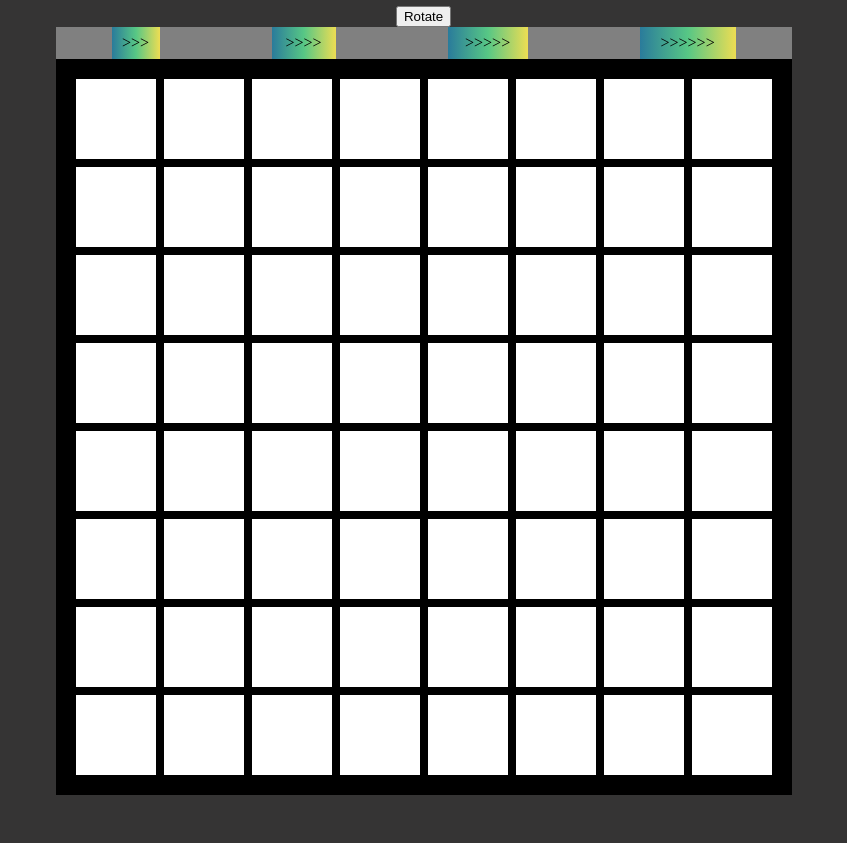
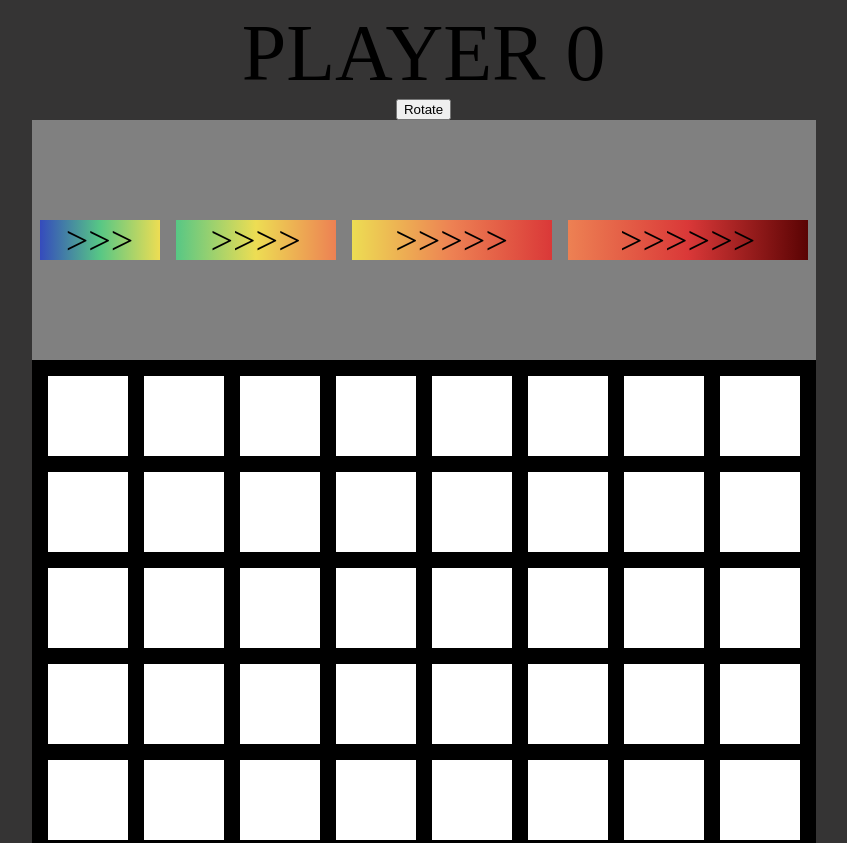
Before and after one commit to williams-derek-j/battleship, a website built with webpack: page src/template.html in a window 1280 px wide. Shown: the top 843 px of the page, without its empty margins (218-1065 px from the left). Before the commit the page ends 800 px from the top, so only its background shows below. Built offline with nearby package versions, Linux system fonts and the light colour scheme.

Commit message:
styles improved

```diff
--- a/src/Game.js
+++ b/src/Game.js
@@ -44,32 +44,51 @@ export default class Game {
     }
 
     play() {
+        console.log('pl', this)
+        this.events.off('Attack')
+        this.events.off('All ships placed')
+
         console.log('play() called')
         if (this.survivors.length > 1) {
-            const player = this.survivors[this.turn]
+            const player = this.survivors[this.turn - 1]
+            console.log('pl, pl:',player, this.turn)
+
+            if (player.allShipsPlaced === false) {
+                this.events.on('All ships placed', this.play.bind(this))
+            } else {
+                console.log('success')
+                this.events.on('Attack', this.sendAttempt.bind(this) ) /*
+                (event) => {
+                    this.sendAttempt(data)
+                    this.turn += 1
+                    this.play()
+                })*/
+            }
 
             player.render = undefined // create render
             const render = player.render
 
             while (this.container.firstChild) {
+                console.log('clearing container')
                 this.container.removeChild(this.container.lastChild)
             }
+            this.container.textContent = `PLAYER ${player.id}`
             console.log('play(); current player render:', render)
             this.container.appendChild(render)
 
-            this.events.on('Attack', (event) => {
-                this.turn += 1
-                this.play()
-            })
         }
     }
 
     sendAttempt(data) {
+        console.log('sendAttempt', data, this)
+        this.turn += 1
+
         this.players.forEach(player => {
             if (player !== data.player) { // everyone who isn't the player sending the attempt
                 player.receive(data.square, data.player)
             }
         })
+        this.play()
     }
 
     sendHit(data) {
--- a/src/Gameboard.js
+++ b/src/Gameboard.js
@@ -131,7 +131,7 @@ export default class Gameboard {
                             })
                         } else {
                             if (this.defense[index] === 1) {
-                                square.classList.add('ship')
+                                square.classList.add('occupied')
                             } else if (this.defense[index] === 2) {
                                 square.classList.add('damage')
                             } else if (this.defense[index] === 3) {
@@ -175,7 +175,7 @@ export default class Gameboard {
                     const row = document.createElement('div')
 
                     for (let j = 0; j < this.length; j++) {
-                        const index = ((board.length * this.length) + row.length)
+                        const index = ((board.children.length * this.length) + row.children.length)
 
                         const square = document.createElement('div')
                         square.classList.add('square')
@@ -191,6 +191,7 @@ export default class Gameboard {
                         }
 
                         square.addEventListener('click', (event) => {
+                            console.log('cb',index)
                             callback(index)
                         })
                         row.append(square)
@@ -208,7 +209,7 @@ export default class Gameboard {
         // if (this._renderDefense === null) {
         //     this.renderDefense = undefined
         // }
-        return this._renderDefense
+        return this._renderOffense
     }
 
     place(array) { // square is a decimal, 0 through board.length ** 2
@@ -230,7 +231,9 @@ export default class Gameboard {
         let sum = 0 // check if any of squares occupied
         for (let square of array) {
             if (board[square] !== undefined) {
-                sum += board[square]
+                if (board[square] === 1) {
+                    sum += board[square]
+                }
 
                 if (sum > 0) { // found occupied square
                     return false
@@ -261,7 +264,9 @@ export default class Gameboard {
     }
 
     attack(square, player) {
+        console.log('board attack', square, player)
         if (player.board === this) { // If true, parent of board is attacking, so this function was called to keep track of attacks -- Don't attack self!
+            console.log('self attack')
             const board = this.offense
 
             if (board[square] === 0) { // check validity of attack
@@ -276,6 +281,7 @@ export default class Gameboard {
                 return false
             }
         } else { // parent of board is being attacked
+            console.log('enemy attack')
             const board = this.defense
 
             if (board[square] === 1) {
--- a/src/Player.js
+++ b/src/Player.js
@@ -14,9 +14,6 @@ export default class Player {
         this.eventsP = eventsP;
 
         this.allShipsPlaced = false
-        this.events.on('All ships placed', (event) => {
-            this.allShipsPlaced = true
-        })
 
         this.ships = []
         for (let length of gameSettings.shipLengths) {
@@ -31,6 +28,8 @@ export default class Player {
     }
 
     set render(renderX) {
+        console.log('render player', this)
+
         if (renderX !== undefined) {
             this._render = renderX
         } else {
@@ -70,10 +69,11 @@ export default class Player {
                 })
 
                 renderX.appendChild(shipsContainer)
-            } else {
+            } else { // all ships placed
                 this.board.renderOffense = this.attack.bind(this)
 
                 let offense = this.board.renderOffense
+                console.log('append offense', offense)
                 renderX.append(offense)
             }
 
@@ -114,7 +114,9 @@ export default class Player {
                             return true // If any unplaced, return so code below isn't executed
                         }
                     }
-                    this.events.emit('All ships placed')
+                    console.log('All ships placed event emitting')
+                    this.allShipsPlaced = true
+                    this.eventsP.emit('All ships placed')
                     return true
                 }
             }
@@ -124,9 +126,11 @@ export default class Player {
     }
 
     receive(square, attacker) {
+        console.log('receive', square, 'attacker:', attacker, "this:", this)
         if (this.board.attack(square, attacker) === true) { // if true, successful attack
             for (let ship of this.ships) {
-                if (ship.pos.contains(square)) {
+                console.log(ship)
+                if (ship.pos.includes(square)) {
                     ship.health -= 1
                     break
                 }
--- a/src/Ship.js
+++ b/src/Ship.js
@@ -4,7 +4,7 @@ export default class Ship {
     constructor(length) {
         this.length = length
 
-        this.pos = []
+        this._pos = []
 
         this._health = length
         this.sunk = false
@@ -15,6 +15,22 @@ export default class Ship {
         this.events = new EventEmitter()
 
         this._render = null
+    }
+
+    set pos(pos) {
+        this._pos = pos
+
+        const parent = this.render.parentNode
+        for (let child of parent.children) {
+            if (child === this.render) {
+                parent.removeChild(this.render)
+            }
+        }
+        this.render = null
+    }
+
+    get pos() {
+        return this._pos
     }
 
     set render(renderX) {
--- a/src/style.css
+++ b/src/style.css
@@ -1,16 +1,22 @@
+html {
+    font-size: 5em;
+}
+
 body {
     display: flex;
-    flex-direction: row;
+    flex-direction: column;
 
-    justify-content: center;
+    justify-content: flex-start;
     align-items: center;
 
     width: 99vw;
-    height: 98vh;
+    height: fit-content;
 
     box-sizing: border-box;
 
     background-color: #353434;
+
+    font-size: 1rem;
 }
 
 .player {
@@ -24,6 +30,8 @@ body {
     height: 99%;
 
     box-sizing: border-box;
+
+    font-size: 0.2rem;
 }
 
 .board {
@@ -35,7 +43,7 @@ body {
 
     box-sizing: border-box;
 
-    padding: 1rem;
+    padding: 0.1rem;
 
     background-color: black;
 }
@@ -45,17 +53,25 @@ body {
     flex-direction: row;
 }
 
+.row {
+    background-color: black;
+}
+
 .square {
-    width: 5rem;
-    height: 5rem;
+    width: 1rem;
+    height: 1rem;
 
-    margin: 0.25rem;
+    margin: 0.1rem;
 
     background-color: white;
 }
 
 .square.occupied {
     background-color: darkgoldenrod;
+}
+
+.square.damage {
+    background-color: maroon;
 }
 
 .shipsContainer {
@@ -66,11 +82,13 @@ body {
     align-items: center;
 
     width: 100%;
-    height: 14rem;
+    height: 3rem;
 
     position: static;
 
     background-color: gray;
+
+    font-size: 0.5rem;
 }
 
 .ship {
@@ -79,12 +97,12 @@ body {
     justify-content: center;
     align-items: center;
 
-    width: 2rem;
-    height: 2rem;
+    width: 3em;
+    height: 1em;
 
     position: relative;
 
-    background: linear-gradient(90deg,rgba(42, 123, 155, 1) 0%, rgba(87, 199, 133, 1) 50%, rgba(237, 221, 83, 1) 100%);;
+    background: linear-gradient(90deg,rgba(42, 123, 155, 1) 0%, rgba(87, 199, 133, 1) 50%, rgba(237, 221, 83, 1) 100%);
 }
 
 .ship.reversed.vertical {
@@ -100,21 +118,29 @@ body {
 }
 
 .ship.len3 {
-    width: 3rem
+    background: linear-gradient(90deg, rgb(53, 75, 189) 0%, rgba(87, 199, 133, 1) 50%, rgb(237, 221, 83, 1) 100%);;
 }
 
 .ship.len4 {
-    width: 4rem
+    width: 4em;
+
+    background: linear-gradient(90deg,rgba(87, 199, 133, 1) 0%, rgba(237, 221, 83, 1) 50%, rgb(237, 129, 83, 1) 100%);;
 }
 
 .ship.len5 {
-    width: 5rem
+    width: 5em;
+
+    background: linear-gradient(90deg,rgba(237, 221, 83, 1) 0%, rgba(237, 129, 83) 50%, rgb(218, 56, 56, 1) 100%);;
 }
 
 .ship.len6 {
-    width: 6rem
+    width: 6em;
+
+    background: linear-gradient(90deg,rgba(237, 129, 83, 1) 0%, rgba(218, 56, 56, 1) 50%, rgb(90, 3, 3, 1) 100%);;
 }
 
 .ship.len7 {
-    width: 7rem
+    width: 7em;
+
+    background: linear-gradient(90deg,rgba(218, 56, 56, 1) 0%, rgba(90, 3, 3, 1) 50%, rgb(37, 3, 38) 100%);;
 }
```
